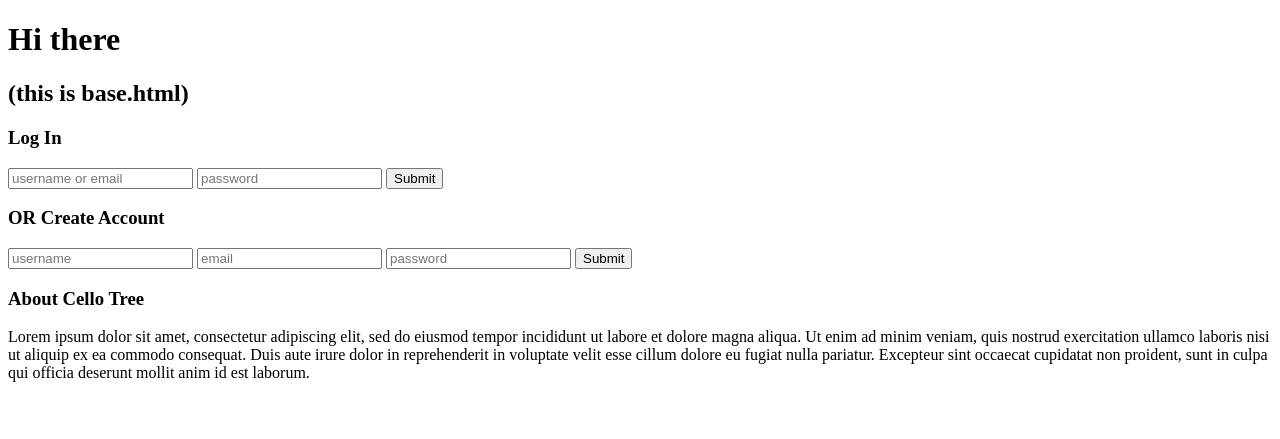
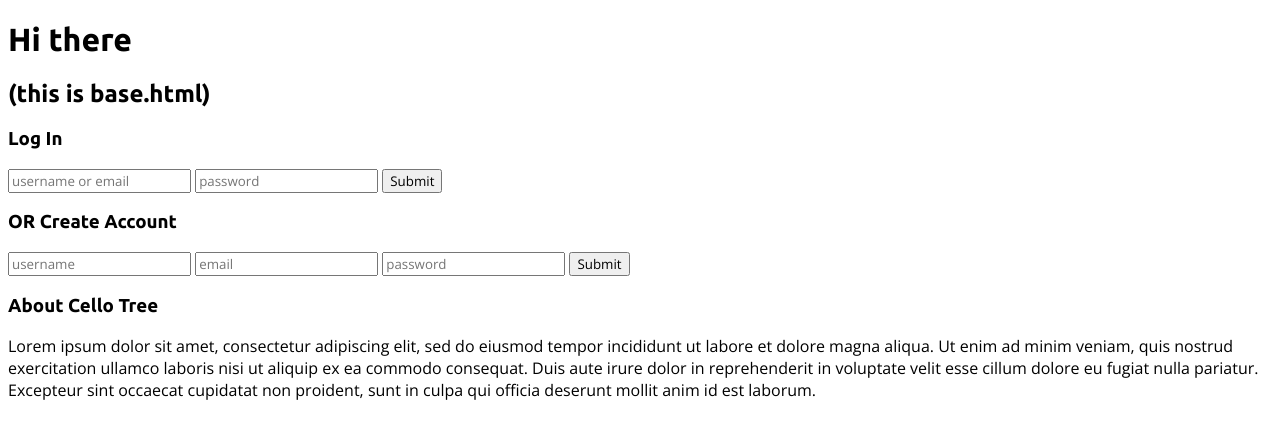
Before and after one commit to coriography/cello_tree, a Flask app: page / in a window 1280 px wide. Shown: the top 439 px of the page. Run offline with Flask 2, Linux system fonts and the light colour scheme.

Commit message:
added css stylesheet and font pairing

```diff
--- /dev/null
+++ b/static/style.css
@@ -0,0 +1,22 @@
+/* Font-Family: 'Source Sans Pro', Sans-Serif;
+Font-Size: 48px;
+Font-Family: 'Sintony', Sans-Serif;
+Font-Size: 14px; */
+
+/* Font-Family: 'Ubuntu', Sans-Serif;
+Font-Size: 48px;
+Font-Family:
+Font-Size: 15px; */
+
+/* Font-Family: 'Nunito', Sans-Serif;
+Font-Size: 45px;
+Font-Family: 'PT Sans', Sans-Serif;
+Font-Size: 17px; */
+
+* {
+    font-family: 'Open Sans', Sans-Serif;
+}
+
+h1, h2, h3, h4, h5, h6 {
+    font-family: 'Ubuntu', Sans-Serif;
+}
--- a/templates/base.html
+++ b/templates/base.html
@@ -8,6 +8,10 @@
     src="https://code.jquery.com/jquery-3.4.1.js"
     integrity="sha256-WpOohJOqMqqyKL9FccASB9O0KwACQJpFTUBLTYOVvVU="
     crossorigin="anonymous"></script>
+    <link href="https://fonts.googleapis.com/css?family=Sintony|Source+Sans+Pro:900" rel="stylesheet">
+    <link href="https://fonts.googleapis.com/css?family=Open+Sans|Ubuntu:700" rel="stylesheet">
+    <link href="https://fonts.googleapis.com/css?family=Nunito:300|PT+Sans" rel="stylesheet">
+    <link rel="stylesheet" href="/static/style.css">
     <title>Cello Tree</title>
 </head>
 <body>
```
